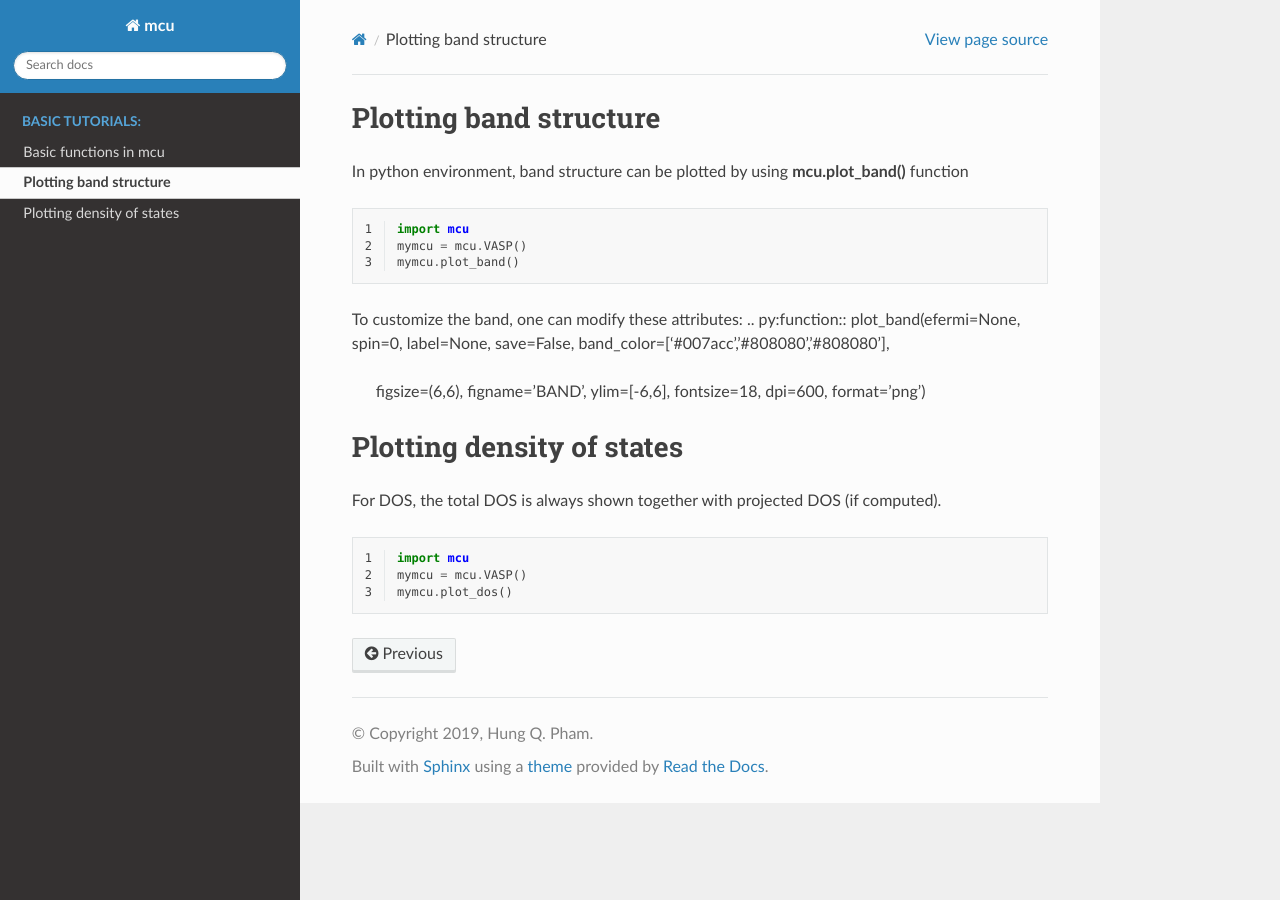
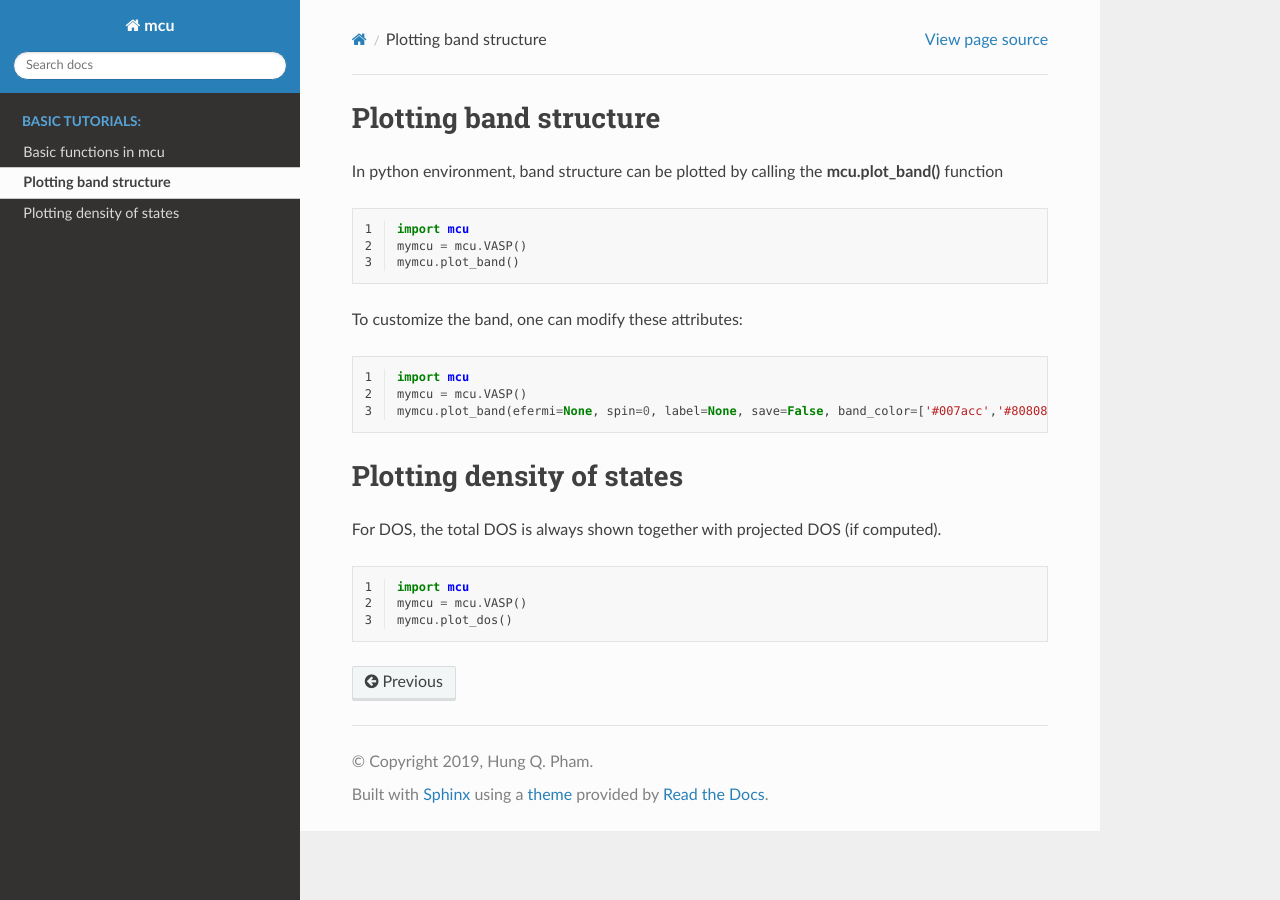
Before and after one commit to hungpham2017/mcu, a Sphinx documentation site: the page built from docs/source/plotting.rst, in a window 1280 px wide. Built offline with Sphinx 7.4.7 and the Read the Docs theme 2.0.0, drawn with Linux system fonts in a browser that asks for light colours.

Commit message:
More content

```diff
--- a/docs/source/plotting.rst
+++ b/docs/source/plotting.rst
@@ -2,7 +2,7 @@
 
 Plotting band structure
 -----------------------
-In python environment, band structure can be plotted by using **mcu.plot_band()** function
+In python environment, band structure can be plotted by calling the **mcu.plot_band()** function
 
 .. code-block:: python
    :linenos:
@@ -12,8 +12,13 @@ In python environment, band structure can be plotted by using **mcu.plot_band()*
    mymcu.plot_band()
 
 To customize the band, one can modify these attributes:
-.. py:function:: plot_band(efermi=None, spin=0, label=None, save=False, band_color=['#007acc','#808080','#808080'],
-                    figsize=(6,6), figname='BAND', ylim=[-6,6], fontsize=18, dpi=600, format='png')
+
+.. code-block:: python
+   :linenos:
+
+   import mcu
+   mymcu = mcu.VASP()
+   mymcu.plot_band(efermi=None, spin=0, label=None, save=False, band_color=['#007acc','#808080','#808080'], figsize=(6,6), figname='BAND', ylim=[-6,6], fontsize=18, dpi=600, format='png')
 
 
 Plotting density of states
```
Also changed, not shown: 5 other files.
